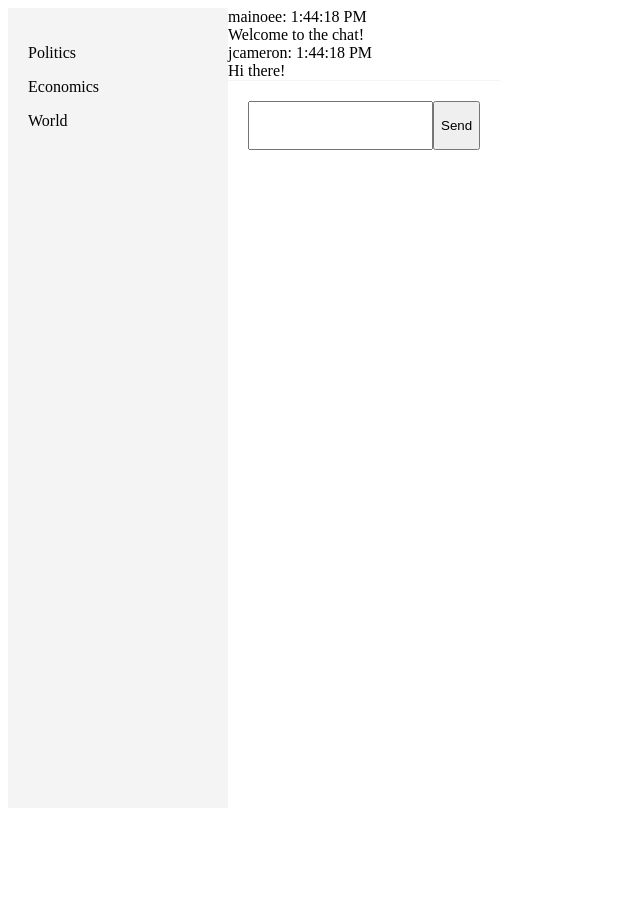
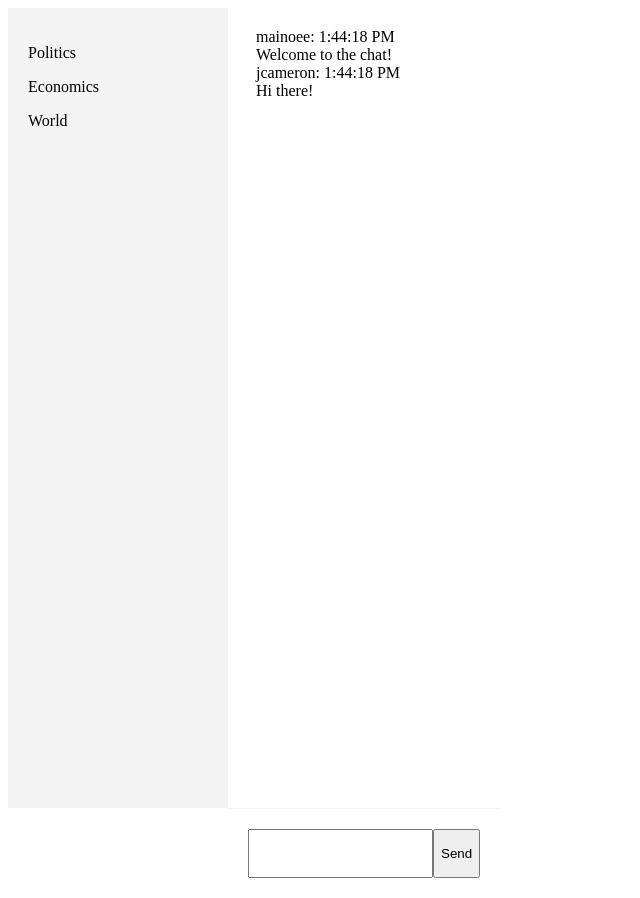
Before and after one commit to mainoee/react-chat-project, a React (Create React App) app: page / in a window 1280 px wide. Shown: the whole page, without its empty margins (0-640 px from the left). Before the commit the page ends 816 px from the top, so only its background shows below. Built offline with nearby package versions, Linux system fonts and the light colour scheme.

Commit message:
add css to MessagesList component

```diff
--- a/src/assets/stylesheets/application.css
+++ b/src/assets/stylesheets/application.css
@@ -18,3 +18,10 @@
   height: 90px;
   border-top: 1px solid #f4f4f4;
 }
+
+.channel-content {
+  padding: 20px 20px 0 28px;
+  box-sizing: border-box;
+  height: 100%;
+  overflow: scroll;
+}
--- a/src/components/messagesList.js
+++ b/src/components/messagesList.js
@@ -7,7 +7,7 @@ class MessagesList extends Component {
   render() {
     return (
       <div>
-        <div>
+        <div className="channel-content">
           {this.props.messages.map((message, index) => {
             return (
               <Message key={index} message={message} />
```
